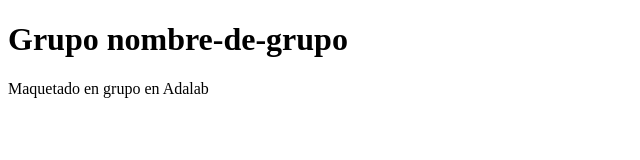
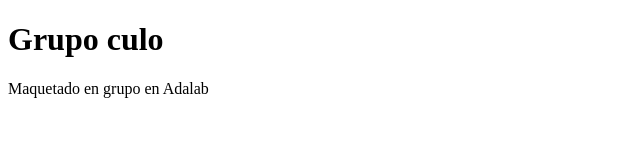
Before and after one commit to lauradml/ejrcicio1-control-versiones, a plain HTML site: page index.html in a window 1280 px wide. Shown: the whole page, without its empty margins (0-640 px from the left). Drawn offline with Linux system fonts and the light colour scheme.

Commit message:
cambiado titulo

```diff
--- a/index.html
+++ b/index.html
@@ -6,7 +6,7 @@
 </head>
 <body>
     <header>
-        <h1>Grupo nombre-de-grupo</h1>
+        <h1>Grupo culo</h1>
     </header>
     <main>
         <section class="motivacion"></section>
```
